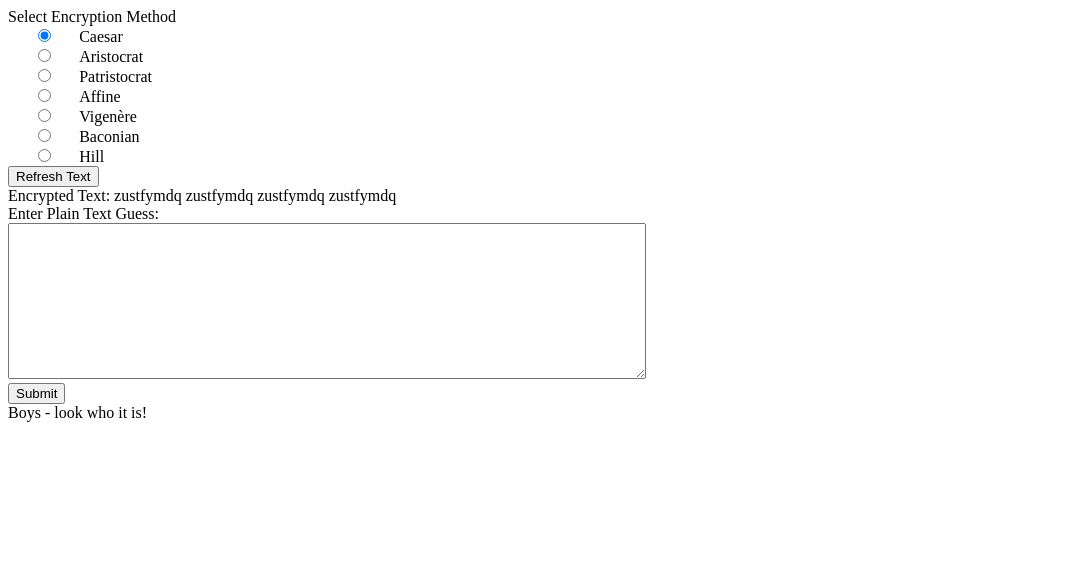
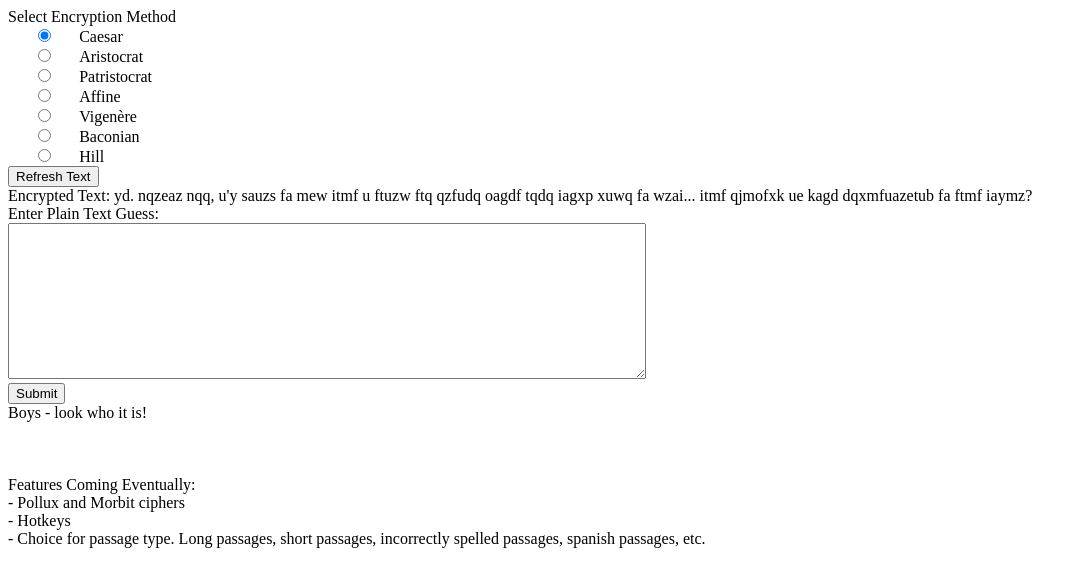
Before and after one commit to nahn20/code-busters, a plain HTML site: page index.html in a window 1280 px wide. Shown: the whole page, without its empty margins (0-1087 px from the left). Drawn offline with Linux system fonts and the light colour scheme.

Commit message:
added passages

```diff
--- a/encyrpters.js
+++ b/encyrpters.js
@@ -51,7 +51,7 @@ function randomInt(lower, upper){ //Includes the upper bound with equal odds (ma
     return rando;
 }
 function randomText(){ //TODO: DO
-    return textsA[0];
+    return maybeTexts[randomInt(0, maybeTexts.length-1)]
 }
 //ACTUAL CYPHERS\\
 //Look here when adding new cypher types
--- a/plaintexts.js
+++ b/plaintexts.js
@@ -30,6 +30,25 @@ var fourLetterWords = [
 var textsA = [
 "Nightmare nightmare nightmare nightmare"
 ];
+var maybeTexts = [
+"Three days of college... I'm glad I took that one day off in the middle and just hitchiked around the hive.",
+"Mr. Benson Bee, I'm going to ask what I think the entire court here would like to know... what exactly is your relationship to that woman?",
+"No, I'm not going to his funeral, everybody knows you sting someone, you die. You don't waste it on a squirrel. He was such a hothead.",
+"According to all known laws of aviation, there is no way that a bee should be able to fly. Its wings are too small to get its fat little body off the ground. The bee, of course, flies anyway. Because bees don't care what humans think is impossible.",
+"Yes, I was talking to you. Can I tell you was great back there? Those guards! They thought they was all of that. Then you showed up, and bam! They was tripping over themselves like babes in the woods. That's really made me feel good to see that.",
+"[looks at Farquaad's very large castle] Gee, you think he's compensating for something?",
+"There is a theory which states that if ever anyone discovers exactly what the Universe is for and why it is here, it will instantly disappear and be replaced by something even more bizarre and inexplicable. There is another theory which states that this has already happened.",
+"Many were increasingly of the opinion that they’d all made a big mistake in coming down from the trees in the first place. And some said that even the trees had been a bad move, and that no one should ever have left the oceans.",
+"\"My doctor says that I have a malformed public-duty gland and a natural deficiency in moral fibre,\" Ford muttered to himself, \"and that I am therefore excused from saving Universes.\"",
+"Get busy living or get busy dying. That's goddamn right. For the second time in my life, I'm guilty of committing a crime. Parole violation. Course, I doubt they're going to throw up any road blocks for that.",
+"Not for an old crook like me. I find I'm so excited I can barely sit still or hold a thought in my head. I think it's the excitement only a free man can feel.",
+"A free man at the start of a long journey whose conclusion is uncertain. I hope I can make it across the border. I hope to see my friend and shake his hand. I hope the Pacific is as blue as it has been in my dreams. I hope.",
+"The path of the righteous man is beset on all sides by the inequities of the selfish and the tyranny of evil men. Blessed is he who, in the name of charity and good will, shepherds the weak through the valley of darkness, for he is truly his brother's keeper and the finder of lost children.",
+"I don't know who you are. I don't know what you want. If you are looking for ransom, I can tell you I don't have money. But what I do have are a very particular set of skills; skills I have acquired over a very long career.",
+"Hold your ground, hold your ground! Sons of Gondor, of Rohan, my brothers! I see in your eyes the same fear that would take the heart of me. A day may come when the courage of men fails, when we forsake our friends and break all bonds of fellowship, but it is not this day.",
+"You smell that? Do you smell that? Napalm, son. Nothing else in the world smells like that. I love the smell of napalm in the morning. You know, one time we had a hill bombed, for twelve hours.",
+"That you are a slave, Neo. Like everyone else, you were born into bondage, born inside a prison that you cannot smell, taste, or touch. A prison for your mind."
+];
 var textsButWithBadSpelling = [
 
 ];
```
Also changed, not shown: index.html (+4 -0 lines).
